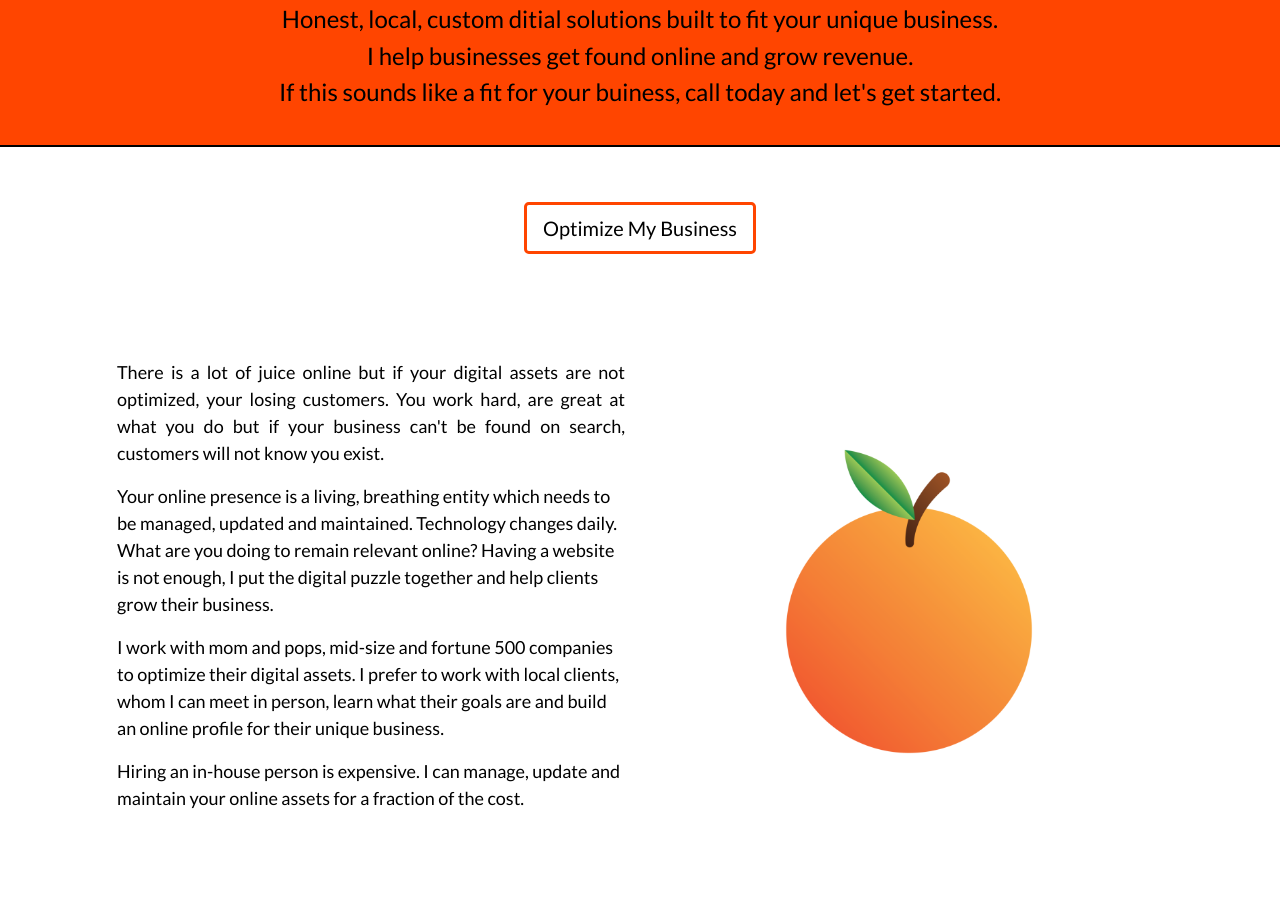
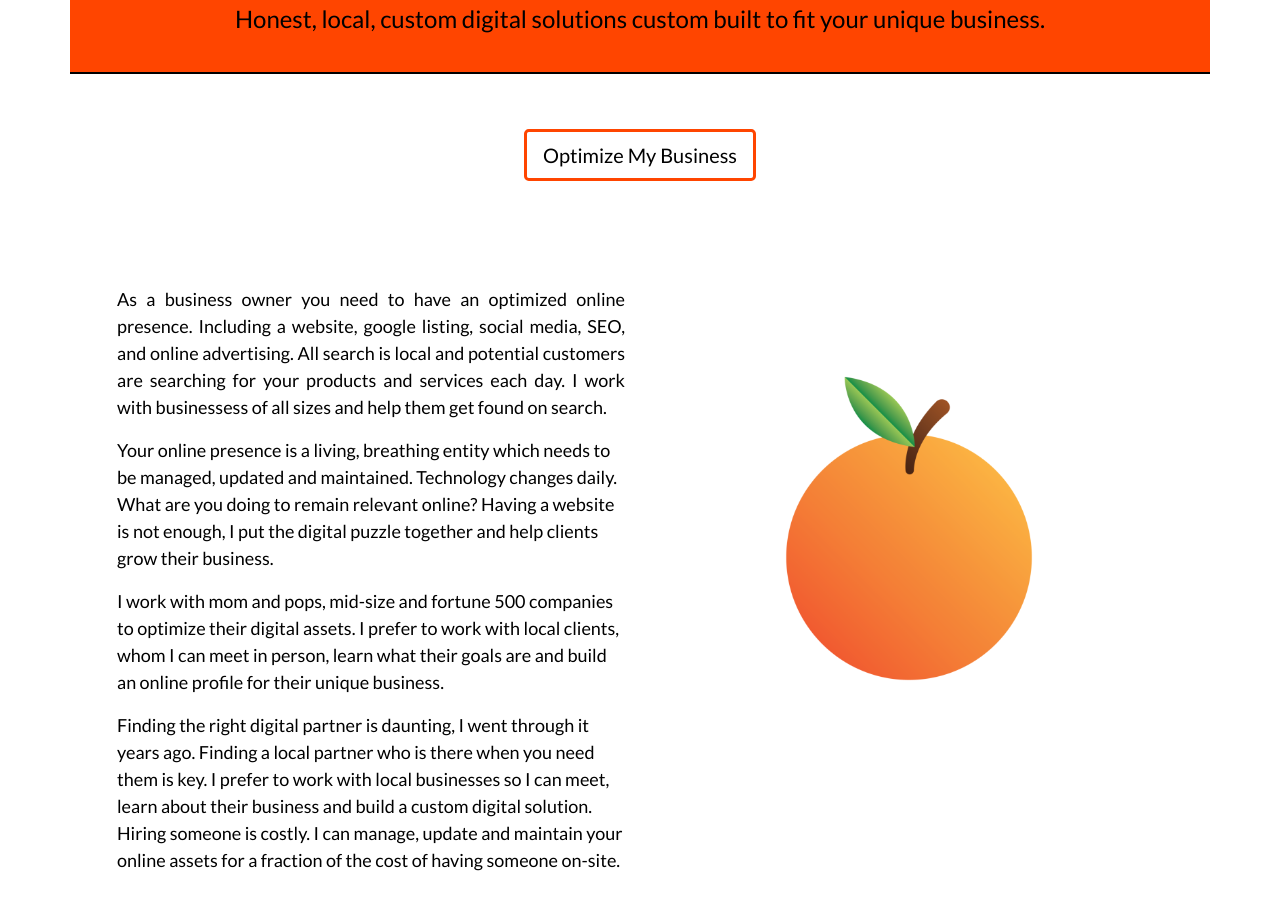
Before and after one commit to monfrair/orange-marketing-website2019, a plain HTML site: page index.html in a window 1280 px wide. Shown: the part 305-1220 px from the top of the page. Drawn offline with nearby package versions, Linux system fonts and the light colour scheme.

Commit message:
adding some content

```diff
--- a/index.html
+++ b/index.html
@@ -195,23 +195,28 @@
 ******************************************End of site header section******************************************
 ******************************************End of site header section****************************************** -->
 
-    <div class="container-fluid text-center" id="open-headline">
-
+    <div class="container text-center" id="open-headline">
       <div class="container">
-            <h1 class="text-center;" style="color: black;" id="js-test">Orange Digital Marketing
+        <h1 class="text-center;" style="color: black;" id="js-test">
+          Orange Digital Marketing
         </h1>
         <h4>Website Development &amp; Digital Marketing.</h4>
       </div>
 
       <div class="container">
-            <h4 class="text-center" id="js-test">Honest, local, custom ditial solutions built to fit your unique business. </h4>
+        <h4 class="text-center" id="js-test">
+          Honest, local, custom digital solutions custom built to fit your
+          unique business.
+        </h4>
 
-            <h4>I help businesses get found online and grow revenue.</h4>
-            <h4>If this sounds like a fit for your buiness, call today and let's get started.</h4>
+        <!-- <h4>I help businesses get found online and grow revenue.</h4>
+        <h4>
+          If this sounds like a fit for your buiness, call today and let's get
+          started.
+        </h4> -->
         <!-- <h4>Website Development &amp; Digital Marketing Services.</h4> -->
         <!-- <hr class="my-4"> -->
       </div>
-
     </div>
     <div class="container text-center" style="margin-top: 30px;">
       <p class="lead text-center">
@@ -235,10 +240,11 @@
         <div class="row">
           <div class="col-sm-12 col-md-12 col-lg-6">
             <p class="text-justify">
-              There is a lot of juice online but if your digital assets are not
-              optimized, your losing customers. You work hard, are great at what
-              you do but if your business can't be found on search, customers
-              will not know you exist.
+              As a business owner you need to have an optimized online presence.
+              Including a website, google listing, social media, SEO, and online
+              advertising. All search is local and potential customers are
+              searching for your products and services each day. I work with
+              businessess of all sizes and help them get found on search.
             </p>
             <p>
               Your online presence is a living, breathing entity which needs to
@@ -254,8 +260,13 @@
               build an online profile for their unique business.
             </p>
             <p>
-              Hiring an in-house person is expensive. I can manage, update and
-              maintain your online assets for a fraction of the cost.
+              Finding the right digital partner is daunting, I went through it
+              years ago. Finding a local partner who is there when you need them
+              is key. I prefer to work with local businesses so I can meet,
+              learn about their business and build a custom digital solution.
+              Hiring someone is costly. I can manage, update and maintain your
+              online assets for a fraction of the cost of having someone
+              on-site.
             </p>
 
             <!-- <p>The Digital landscape is confusing and always changing, finding the right digital partner is key to your success. Don't overpay or use some shady overseas company. I can do it all, the right way, and meet with you in person to discuss your needs. </p> -->
@@ -790,7 +801,7 @@ end facts section about DM -->
     Start website footer
     Start website footer
 -->
-    <div class="container" id="web-footer">
+    <div class="container-fluid" id="web-footer">
       <hr class="my-4" />
       <div class="mt-2 pt-5 pb-5 footer">
         <div class="container">
```
Lines whose indentation alone changed are shown as unchanged.
